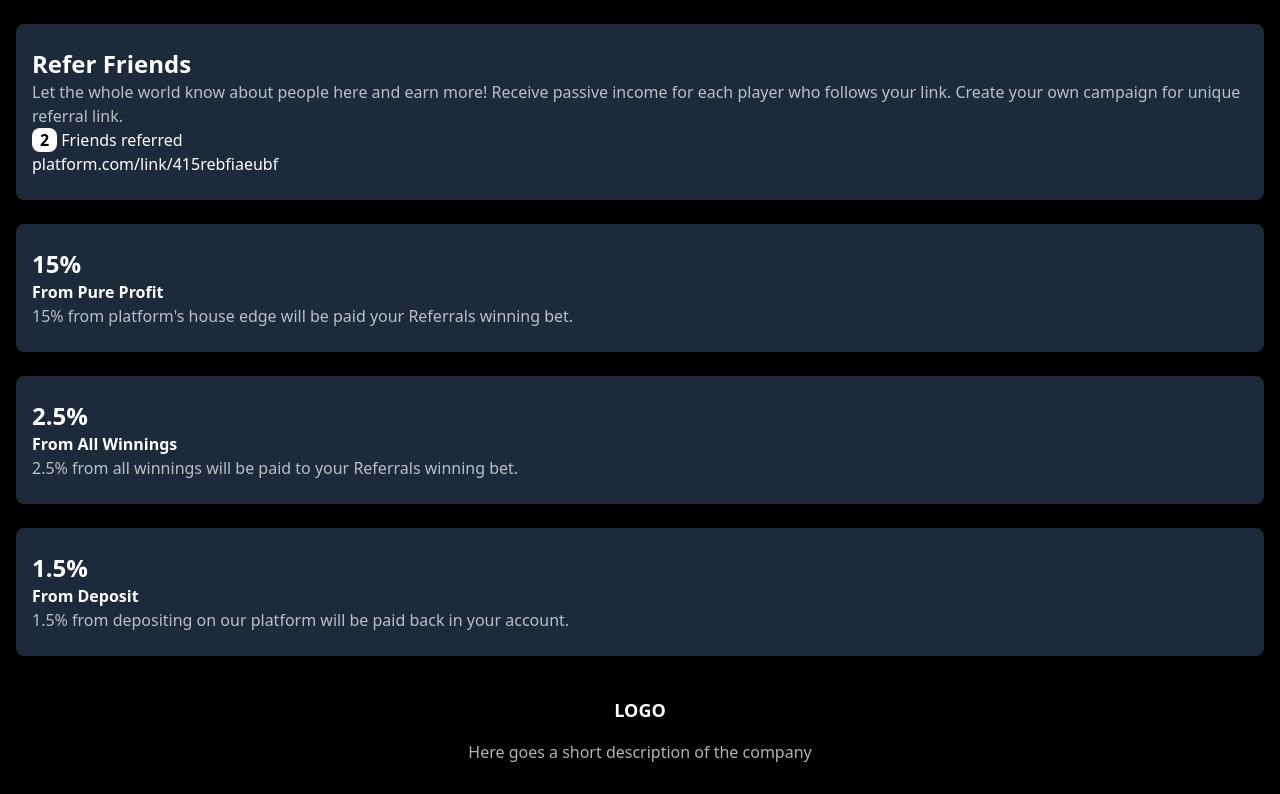
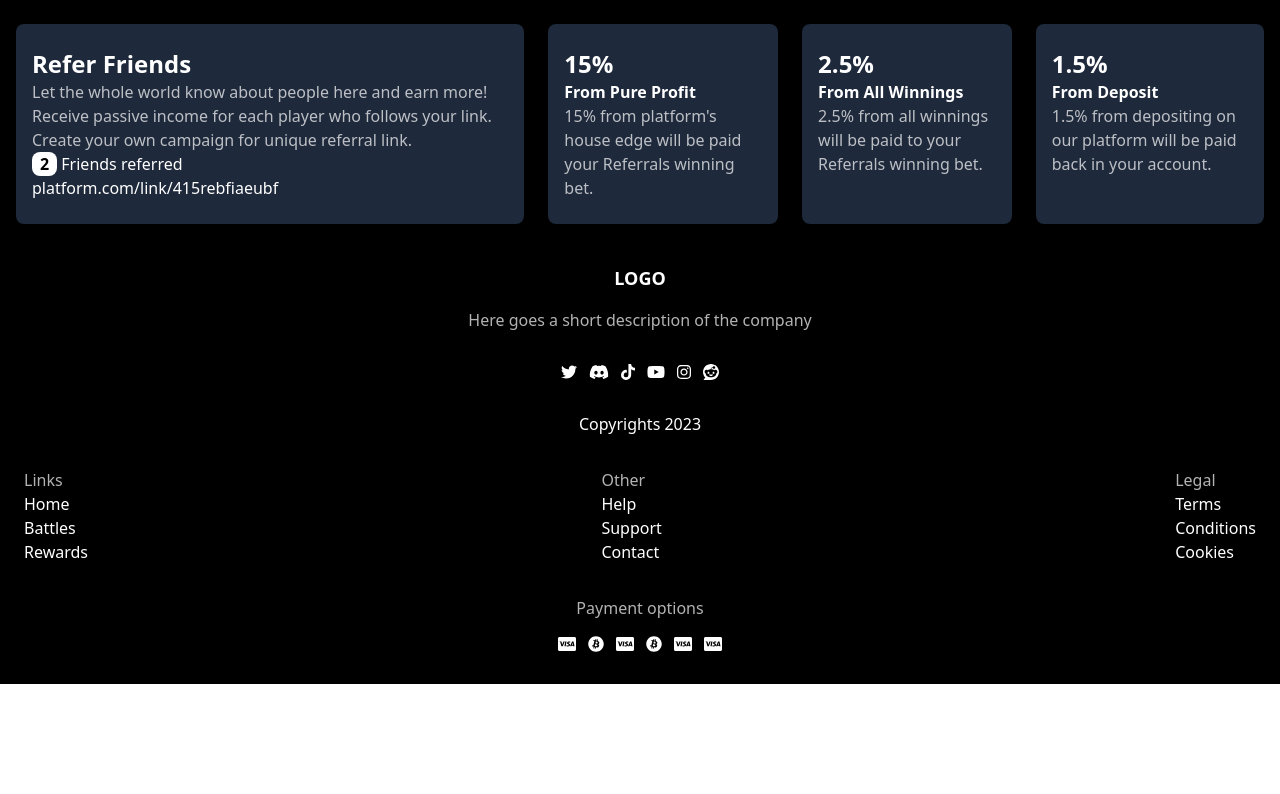
Before and after one commit to juandelacruz23/infinitro-assessment, a React (Vite) app: page / in a window 1280 px wide. Shown: the top 794 px of the page. Built offline with nearby package versions, Linux system fonts and the light colour scheme.

Commit message:
Add md flex orientation to header

```diff
--- a/src/Landing/Header.tsx
+++ b/src/Landing/Header.tsx
@@ -7,7 +7,7 @@ import formatPercentage from "../utils/formatPercentage";
 
 const Header = () => {
   return (
-    <header className="p-4 pt-6 flex flex-col gap-6">
+    <header className="p-4 pt-6 flex flex-col gap-6 md:flex-row">
       <Card>
         <CardTitle>Refer friends</CardTitle>
         <CardText>
```
